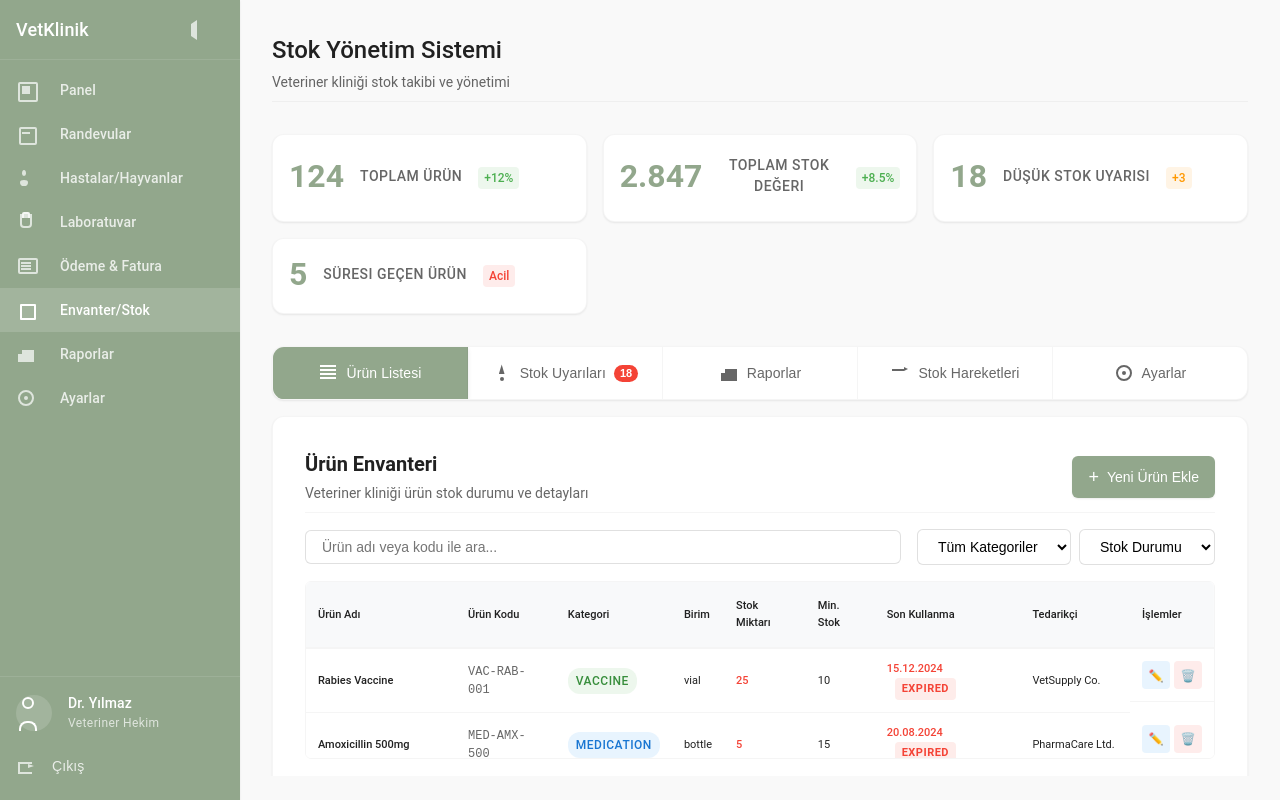
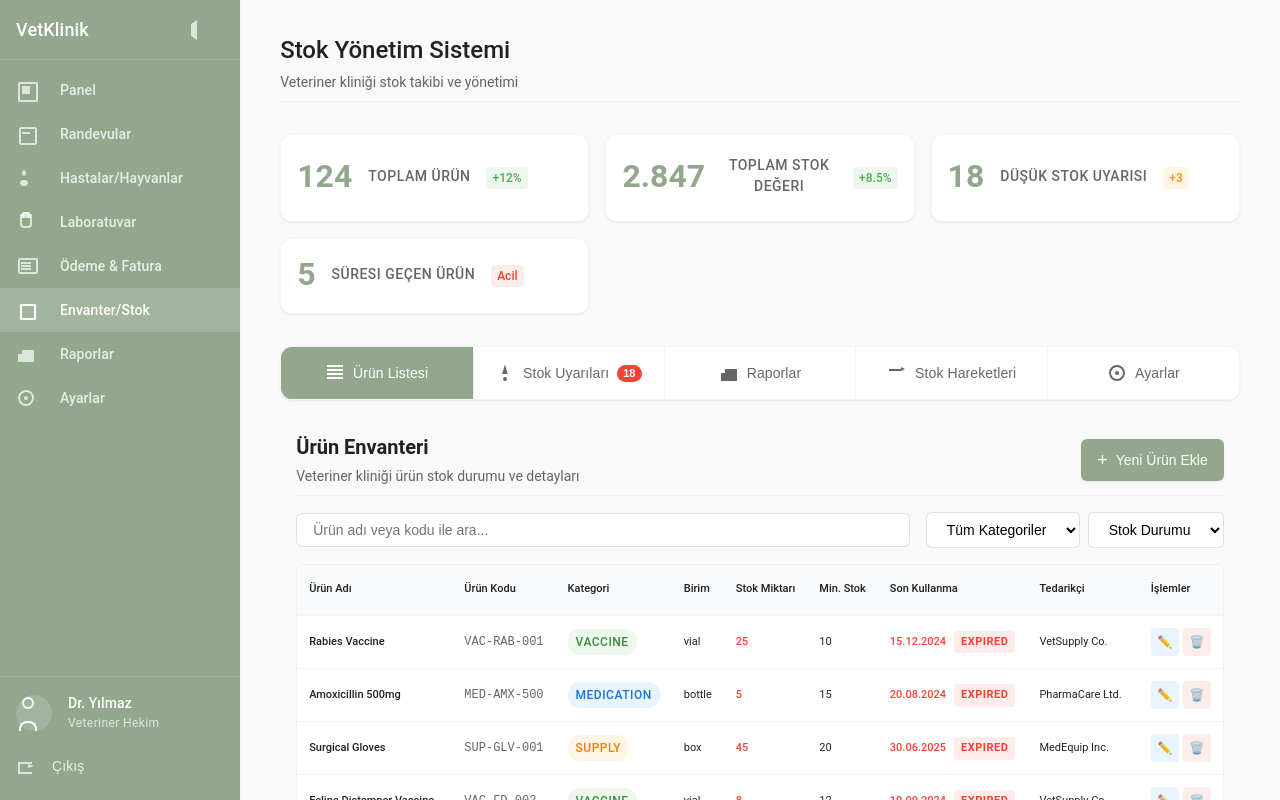
Before and after one commit to HSSVET/HSS-fronted, a React (Create React App) app: page /inventory in a window 1280 px wide. Shown: the top 800 px of the page. Built offline with nearby package versions, Linux system fonts and the light colour scheme; no server answers.

Commit message:
style: Stok sistemi bileşeninde tab içerik yapısı sadeleştirildi, CSS dosyalarında overflow ayarları güncellendi ve stil değişiklikleri yapıldı. Genel tasarım uyumu sağlandı.

```diff
--- a/src/features/stock/components/StockSystem.tsx
+++ b/src/features/stock/components/StockSystem.tsx
@@ -135,10 +135,8 @@ const StockSystem: React.FC = () => {
                     ))}
                 </div>
 
-                {/* Tab Content */}
-                <div className="tab-content">
-                    {renderTabContent()}
-                </div>
+                {/* Tab Content - Directly render without wrapper */}
+                {renderTabContent()}
             </div>
         </div>
     );
--- a/src/features/stock/styles/ProductList.css
+++ b/src/features/stock/styles/ProductList.css
@@ -1,8 +1,8 @@
 /* Product List Styles */
 .product-list-container {
     padding: var(--spacing-2);
-    height: 100%;
-    overflow-y: auto;
+    overflow-y: visible;
+    /* scroll'u kaldır */
     display: flex;
     flex-direction: column;
     gap: var(--spacing-2);
@@ -121,10 +121,10 @@
 
 /* Table */
 .products-table-container {
-    flex: 1;
-    overflow: auto;
     border: 1px solid rgba(0, 0, 0, 0.04);
     border-radius: var(--border-radius-sm);
+    overflow: visible;
+    /* Tablo overflow'unu da visible yap */
 }
 
 .products-table {
@@ -140,9 +140,6 @@
     padding: 16px 12px;
     text-align: left;
     border-bottom: 2px solid rgba(0, 0, 0, 0.04);
-    position: sticky;
-    top: 0;
-    z-index: 1;
 }
 
 .products-table td {
@@ -326,6 +323,7 @@
 @media (max-width: 768px) {
     .products-table-container {
         overflow-x: auto;
+        /* Sadece yatay scroll için gerekli */
     }
 
     .products-table {
--- a/src/features/stock/styles/StockSystem.css
+++ b/src/features/stock/styles/StockSystem.css
@@ -1,8 +1,7 @@
 /* Stock System Main Styles */
 .stock-system {
     padding: var(--spacing-1);
-    height: 100vh;
-    overflow-y: auto;
+    min-height: 100vh;
     display: flex;
     flex-direction: column;
     background-color: var(--background-color);
@@ -20,6 +19,7 @@
 .stock-system.loading {
     justify-content: center;
     align-items: center;
+    height: 100vh;
 }
 
 .loading-spinner {
@@ -183,11 +183,9 @@
 
 /* Tab Content */
 .tab-content {
-    flex: 1;
     background: var(--surface-color);
     border-radius: var(--border-radius-lg);
     box-shadow: var(--elevation-1);
-    overflow: hidden;
     border: 1px solid rgba(0, 0, 0, 0.04);
 }
 
--- a/src/shared/styles/components/Layout.css
+++ b/src/shared/styles/components/Layout.css
@@ -1,13 +1,16 @@
 /* Layout Styles - Material Design Inspired */
 :root {
   /* Material Design renk paleti - daha minimal */
-  --primary-color: #92A78C; /* Yeşil */
+  --primary-color: #92A78C;
+  /* Yeşil */
   --primary-light: #B4C7AF;
   --primary-dark: #6A7B65;
-  --secondary-color: #F7CD82; /* Sarı */
+  --secondary-color: #F7CD82;
+  /* Sarı */
   --secondary-light: #FFEEB0;
   --secondary-dark: #D5AE60;
-  --accent-color: #F79E6B; /* Turuncu */
+  --accent-color: #F79E6B;
+  /* Turuncu */
   --accent-light: #FFD0B0;
   --accent-dark: #D57A4A;
   --surface-color: #FFFFFF;
@@ -20,10 +23,10 @@
   --text-on-secondary: rgba(0, 0, 0, 0.87);
 
   /* Material Design elevations - daha hafif gölgeler */
-  --elevation-1: 0 1px 2px rgba(0,0,0,0.08);
-  --elevation-2: 0 2px 4px rgba(0,0,0,0.10);
-  --elevation-3: 0 4px 8px rgba(0,0,0,0.12);
-  --elevation-4: 0 6px 12px rgba(0,0,0,0.14);
+  --elevation-1: 0 1px 2px rgba(0, 0, 0, 0.08);
+  --elevation-2: 0 2px 4px rgba(0, 0, 0, 0.10);
+  --elevation-3: 0 4px 8px rgba(0, 0, 0, 0.12);
+  --elevation-4: 0 6px 12px rgba(0, 0, 0, 0.14);
 
   /* Material Design spacing */
   --spacing-unit: 8px;
@@ -75,12 +78,14 @@ body {
   height: 100vh;
   z-index: 10;
   transition: width var(--transition-speed) var(--transition-function);
-  width: 60px; /* Daha ince sidebar */
+  width: 60px;
+  /* Daha ince sidebar */
   box-shadow: var(--elevation-1);
 }
 
 .layout:not(.sidebar-collapsed) .sidebar-hover-area {
-  width: 240px; /* Daha ince sidebar */
+  width: 240px;
+  /* Daha ince sidebar */
 }
 
 /* Hover alanını genişletmek için */
@@ -96,11 +101,10 @@ body {
 
 .main-content {
   flex: 1;
-  margin-left: 60px; /* Daha ince sidebar */
+  margin-left: 60px;
+  /* Daha ince sidebar */
   transition: margin-left var(--transition-speed) var(--transition-function);
   min-height: 100vh;
-  max-height: 100vh;
-  overflow-y: auto;
   background-color: var(--background-color);
   padding: var(--spacing-3);
   display: flex;
@@ -114,7 +118,8 @@ body {
 @media (max-width: 768px) {
   .main-content {
     margin-left: 0;
-    padding: calc(56px + var(--spacing-2)) var(--spacing-2) var(--spacing-2); /* Material Design mobile header height + padding */
+    padding: calc(56px + var(--spacing-2)) var(--spacing-2) var(--spacing-2);
+    /* Material Design mobile header height + padding */
   }
 
   .layout:not(.sidebar-collapsed) .main-content {
@@ -122,7 +127,8 @@ body {
   }
 
   .sidebar-hover-area {
-    width: 56px; /* Material Design mobile standard */
+    width: 56px;
+    /* Material Design mobile standard */
   }
 }
 
```
Also changed, not shown: src/shared/styles/index.css (indentation only).
